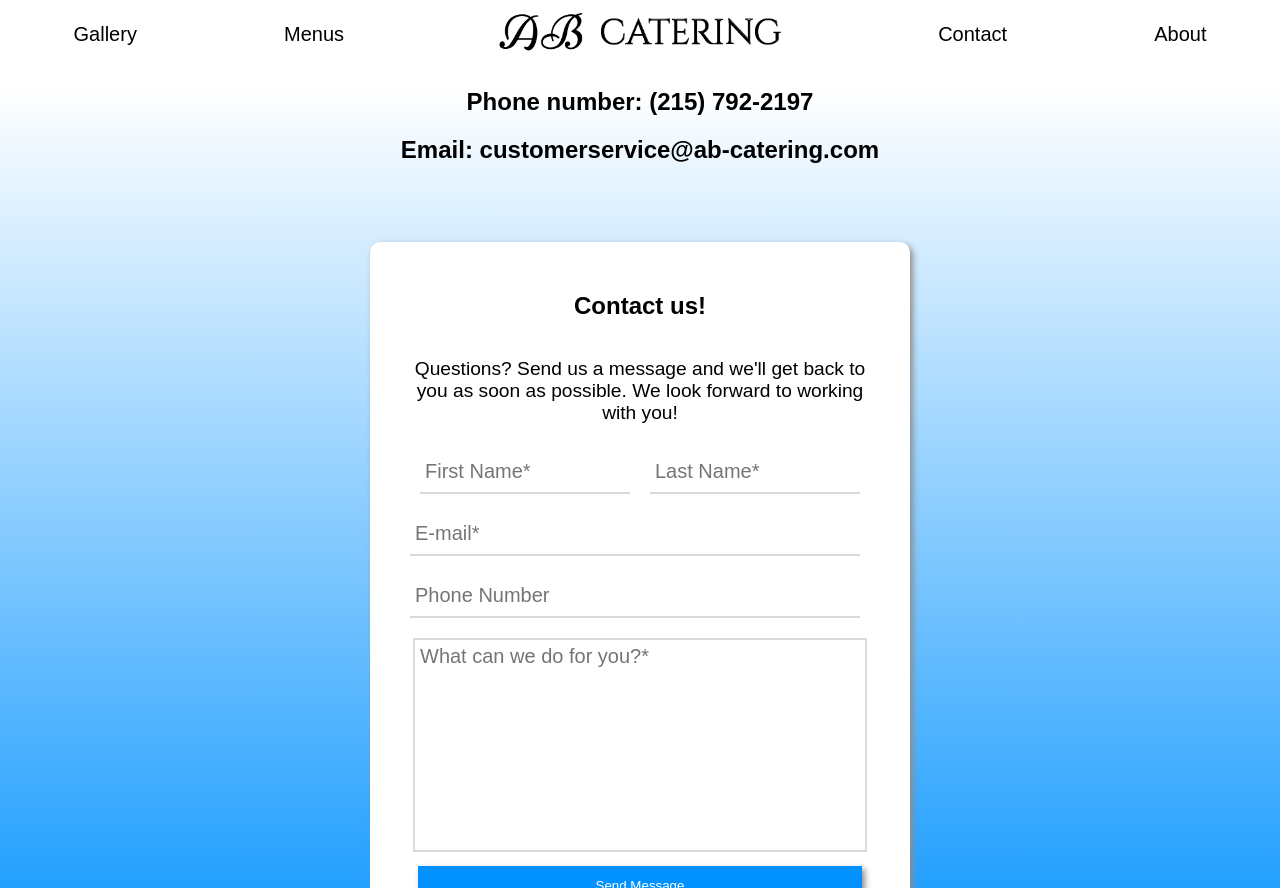
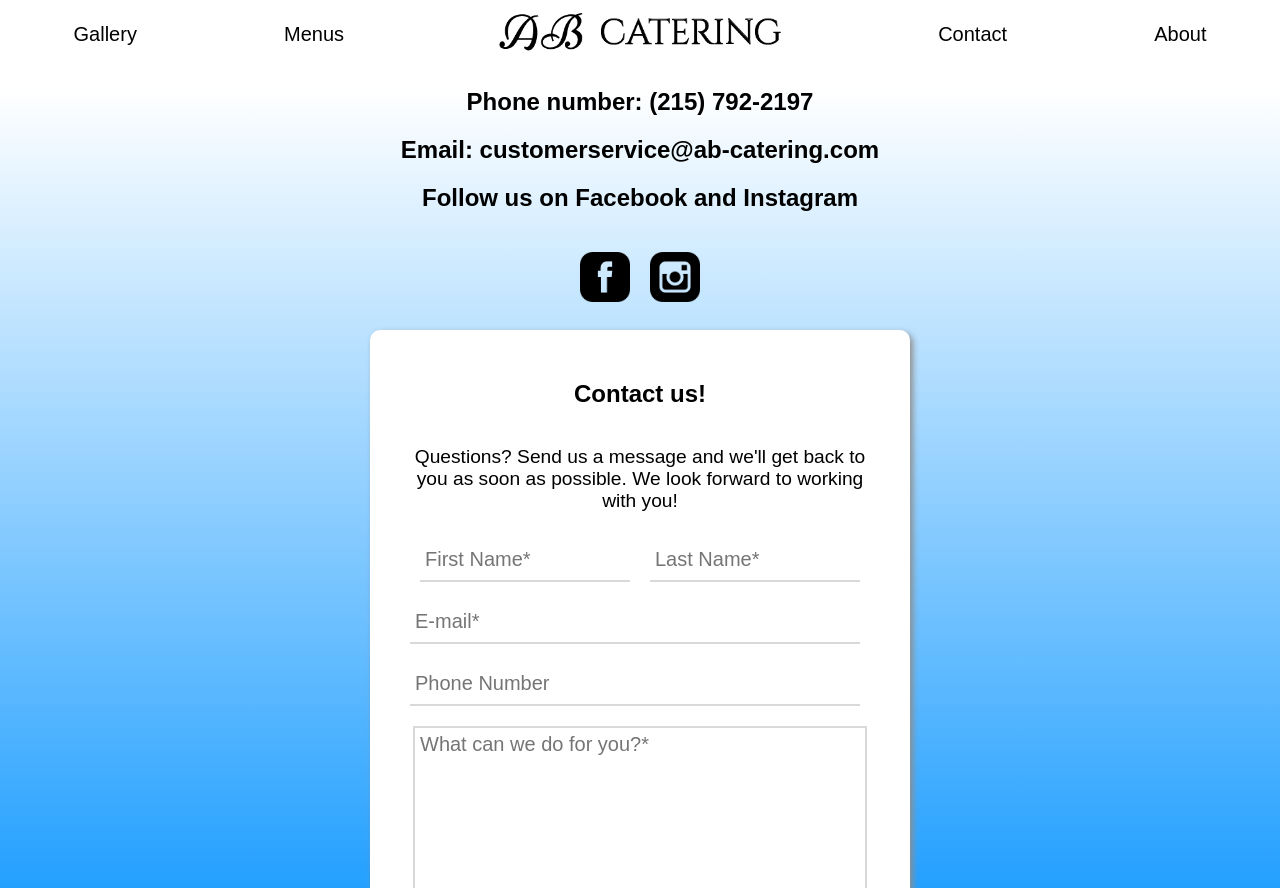
Before and after one commit to dgjezebel/beetles, a React (Create React App) app: page /contact in a window 1280 px wide. Built offline with nearby package versions, Linux system fonts and the light colour scheme.

Commit message:
added facebook and instagram

```diff
--- a/src/App.js
+++ b/src/App.js
@@ -7,6 +7,7 @@ import Contact from './pages/Contact';
 import Gallery from './pages/Gallery';
 import FoodCartMenu from './pages/FoodCartMenu';
 import CateringMenu from './pages/CateringMenu';
+import Footer from './components/Footer';
 
 function App() {
   return (
--- a/src/components/Footer.js
+++ b/src/components/Footer.js
@@ -2,5 +2,5 @@ import React from 'react'
 import '../css/footer.css'
 
 export default function(){
-    return <div className='footer'></div>
+    return <div className='footer'>Copyright AB-Catering 2023</div>
 }
--- a/src/css/email.css
+++ b/src/css/email.css
@@ -2,13 +2,14 @@
     background-image: linear-gradient(rgb(255, 255, 255), rgb(35, 160, 255));
     height: 100vh;
     max-width: 100%;
+    margin-top: 20px;
 }
 
 .form{
     background-color: #fff;
     margin: auto auto 10vh auto;
     padding: 30px;
-    margin-top: 5vh;
+    margin-top: 3vh;
     margin-bottom: 5vh;
     max-width: 480px;
     border-radius: 10px;
@@ -70,6 +71,10 @@ input:-webkit-autofill:active  {
     border: rgb(217, 217, 217);
     box-shadow: 3px 3px 6px #8e8e8e;
 }
+.iconssmall{
+    height: 50px;
+    margin: 20px 10px 0 10px;
+}
 @media all and (max-width: 700px) {
     .form{
         max-width: 300px;
--- a/src/css/footer.css
+++ b/src/css/footer.css
@@ -1,7 +1,9 @@
 .footer{
-    background-color: #ffffff;
-    height: 10vh;
-    width: 100%;
-    bottom: 0;
+    background: transparent !important;
     position: absolute;
+    bottom: 0px;
+    height: 25px;
+    color: rgb(210, 210, 210);
+    font-size: x-small;
+    text-align: center;
 }
--- a/src/pages/Contact.js
+++ b/src/pages/Contact.js
@@ -1,6 +1,9 @@
 import React from 'react';
 import {ContactUs} from '../components/Email'
 import '../css/email.css'
+import { Link } from 'react-router-dom';
+import insta from '../Images/instapng.png'
+import fb from '../Images/fbpng.png'
 
 export default class Contact extends React.Component {
     render(){
@@ -10,6 +13,9 @@ export default class Contact extends React.Component {
                 <div className='contactGreeting'>
                     <h2>Phone number:{' '}<a href="tel:215-792-2197" >(215) 792-2197</a></h2>
                     <h2>Email:{' '}<a href="mailto:customerservice@ab-catering.com">customerservice@ab-catering.com</a></h2>
+                    <h2>Follow us on Facebook and Instagram </h2>
+                    <Link to='https://facebook.com/abcatering028072' target="_blank" rel="noopener noreferrer"><img className='iconssmall' src={fb}/></Link>
+                    <Link to='https://instagram.com/abcatering028072' target="_blank" rel="noopener noreferrer"><img className='iconssmall'src={insta}/></Link>
                     <br/>
 
 
```
Also changed, not shown: src/Images/fbpng.png (added), src/Images/instapng.png (added), 11 other files (tests, documents, lock files or other folders).
